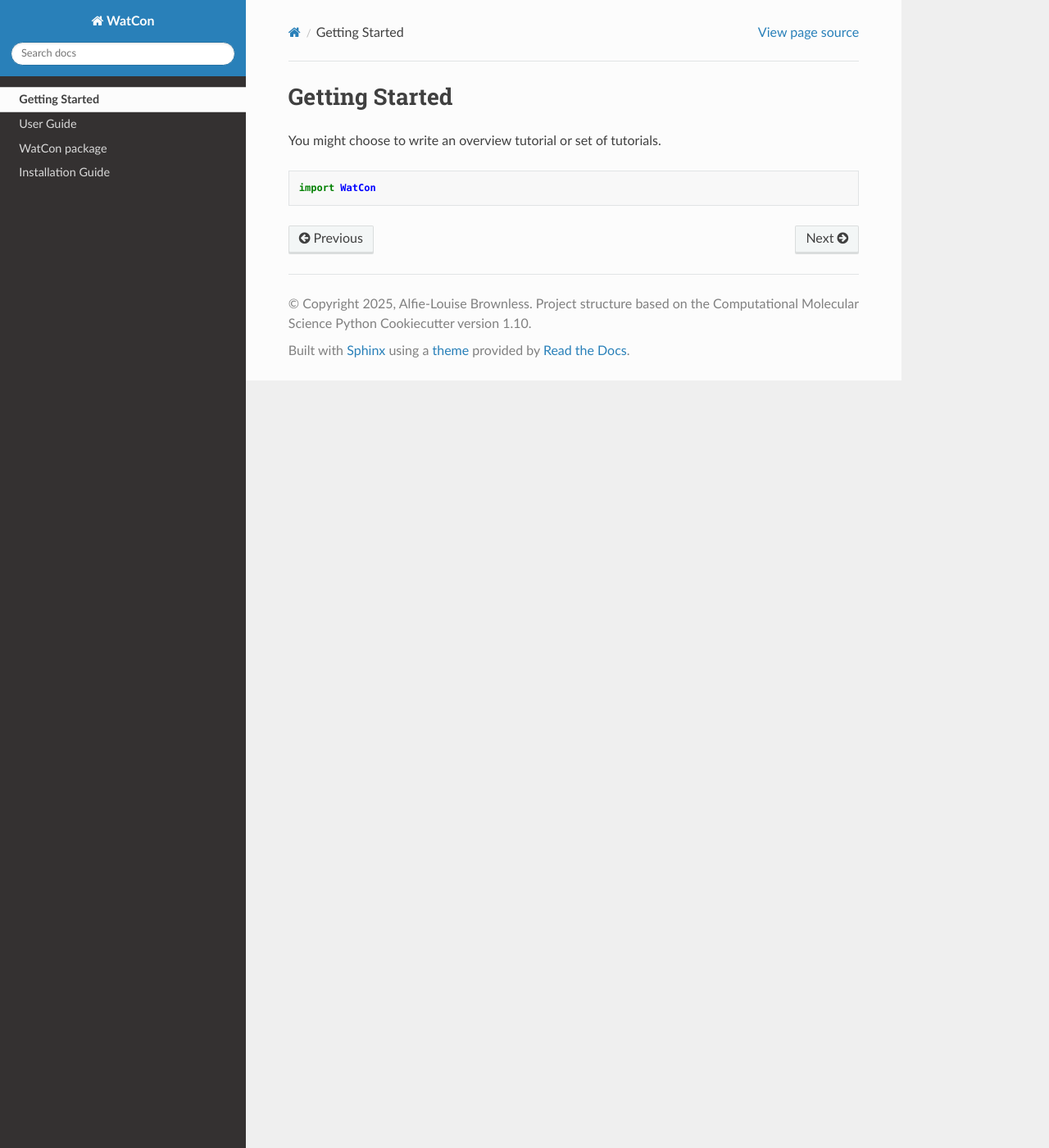
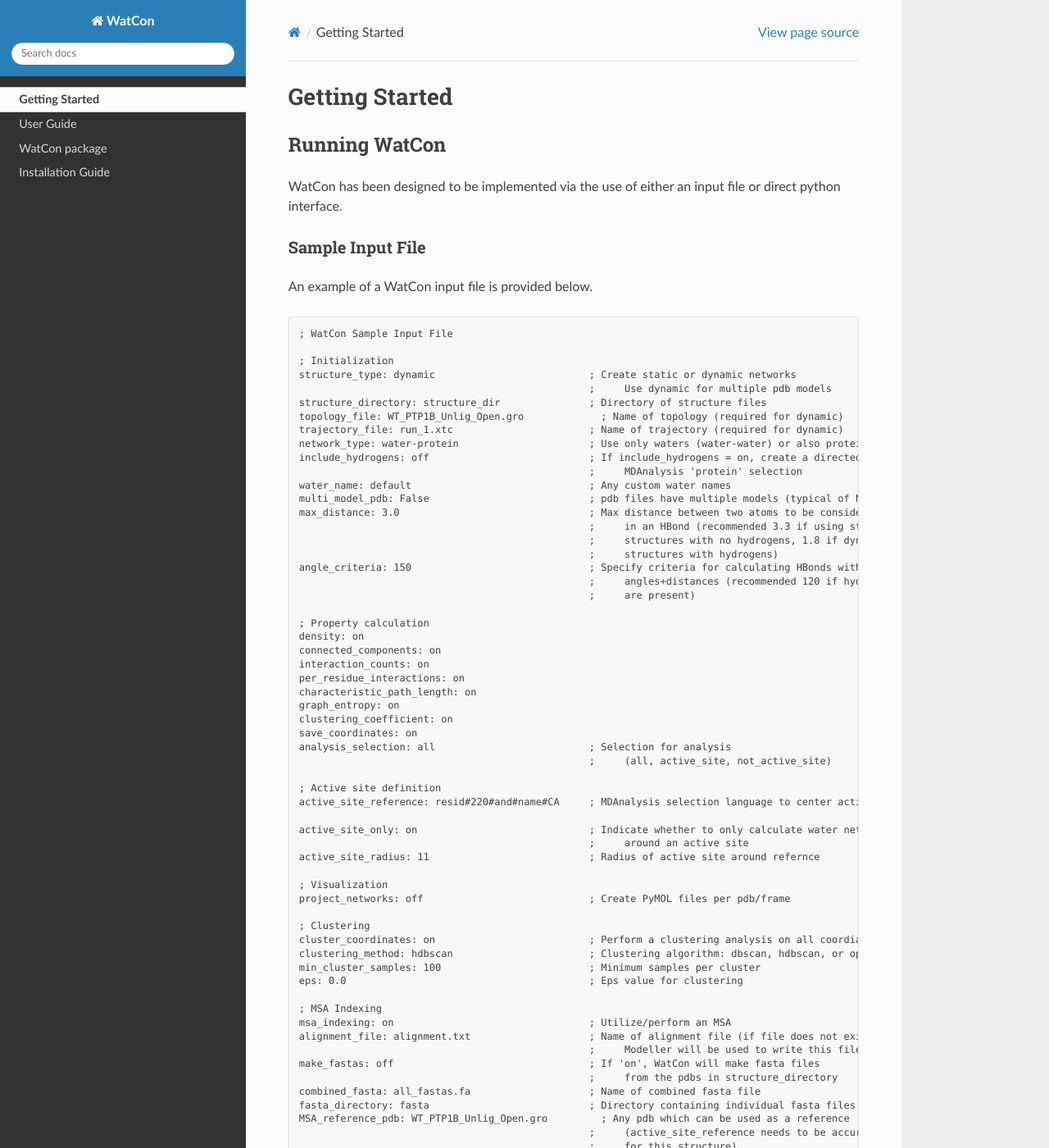
Before and after one commit to kamerlinlab/WatCon, a Sphinx documentation site: the page built from docs/getting_started.rst, in a window 1280 px wide and 1400 px high. Shown: the whole window at 82% size. Built offline with Sphinx 7.4.7 and the Read the Docs theme 3.1.0, drawn with Linux system fonts in a browser that asks for light colours; pages that are not in the unit, such as notebooks, are missing from menus; the version number could not be read and is left out; some of the changed text lies outside the part shown.

```diff
--- a/docs/getting_started.rst
+++ b/docs/getting_started.rst
@@ -2,8 +2,107 @@
 ===============
 
 
-You might choose to write an overview tutorial or set of tutorials.
+Running WatCon
+--------------
 
-.. code-block:: python
+WatCon has been designed to be implemented via the use of either an input file or direct python interface.
 
-    import WatCon
+
+Sample Input File
+~~~~~~~~~~~~~~~~
+
+An example of a WatCon input file is provided below.
+
+.. code-block:: txt
+
+   ; WatCon Sample Input File
+
+   ; Initialization
+   structure_type: dynamic                          ; Create static or dynamic networks
+                                                    ;     Use dynamic for multiple pdb models
+   structure_directory: structure_dir               ; Directory of structure files
+   topology_file: WT_PTP1B_Unlig_Open.gro             ; Name of topology (required for dynamic)
+   trajectory_file: run_1.xtc                       ; Name of trajectory (required for dynamic)
+   network_type: water-protein                      ; Use only waters (water-water) or also protein atoms (water-protein)
+   include_hydrogens: off                           ; If include_hydrogens = on, create a directed graph
+                                                    ;     MDAnalysis 'protein' selection
+   water_name: default                              ; Any custom water names
+   multi_model_pdb: False                           ; pdb files have multiple models (typical of NMR structures)
+   max_distance: 3.0                                ; Max distance between two atoms to be considered
+                                                    ;     in an HBond (recommended 3.3 if using static
+                                                    ;     structures with no hydrogens, 1.8 if dynamic
+                                                    ;     structures with hydrogens)
+   angle_criteria: 150                              ; Specify criteria for calculating HBonds with
+                                                    ;     angles+distances (recommended 120 if hydrogens
+                                                    ;     are present)
+
+   ; Property calculation
+   density: on
+   connected_components: on
+   interaction_counts: on
+   per_residue_interactions: on
+   characteristic_path_length: on
+   graph_entropy: on
+   clustering_coefficient: on
+   save_coordinates: on
+   analysis_selection: all                          ; Selection for analysis
+                                                    ;     (all, active_site, not_active_site)
+
+   ; Active site definition
+   active_site_reference: resid#220#and#name#CA     ; MDAnalysis selection language to center active site
+
+   active_site_only: on                             ; Indicate whether to only calculate water networks
+                                                    ;     around an active site
+   active_site_radius: 11                           ; Radius of active site around refernce
+
+   ; Visualization
+   project_networks: off                            ; Create PyMOL files per pdb/frame
+
+   ; Clustering
+   cluster_coordinates: on                          ; Perform a clustering analysis on all coordiantes
+   clustering_method: hdbscan                       ; Clustering algorithm: dbscan, hdbscan, or optics
+   min_cluster_samples: 100                         ; Minimum samples per cluster
+   eps: 0.0                                         ; Eps value for clustering
+
+   ; MSA Indexing
+   msa_indexing: on                                 ; Utilize/perform an MSA
+   alignment_file: alignment.txt                    ; Name of alignment file (if file does not exist,
+                                                    ;     Modeller will be used to write this file)
+   make_fastas: off                                 ; If 'on', WatCon will make fasta files
+                                                    ;     from the pdbs in structure_directory
+   combined_fasta: all_fastas.fa                    ; Name of combined fasta file
+   fasta_directory: fasta                           ; Directory containing individual fasta files
+   MSA_reference_pdb: WT_PTP1B_Unlig_Open.gro         ; Any pdb which can be used as a reference
+                                                    ;     (active_site_reference needs to be accurate
+                                                    ;     for this structure)
+
+   ; Classify waters from MSA
+   classify_water: on                               ; Classify water by angles and MSA
+   water_reference_resids: 70,#153                  ; Residue positions to use as reference points
+                                                    ;     (in relation to MSA_reference_pdb)
+   classification_file_base: DYNAMIC_OPEN_1         ; Classification file basename
+
+   ; Miscellaneous
+   num_workers: 8                                   ; Number of cores available for parallelization
+
+
+Execution
+~~~~~~~~~
+
+WatCon can then be executed by the command
+
+.. code-block:: console
+
+   $ python -m WatCon.WatCon --input input_file.txt --name name_of_system
+
+
+Which will output any PDB files and PyMOL files as specified by the user. Results will be outputted in a .pkl file which can then be loaded and analyzed further.
+
+
+Analyzing calculated metrics
+----------------------------
+
+
+
+Visualizing Results with PyMOL
+------------------------------
```
Also changed, not shown: 4 other files.
